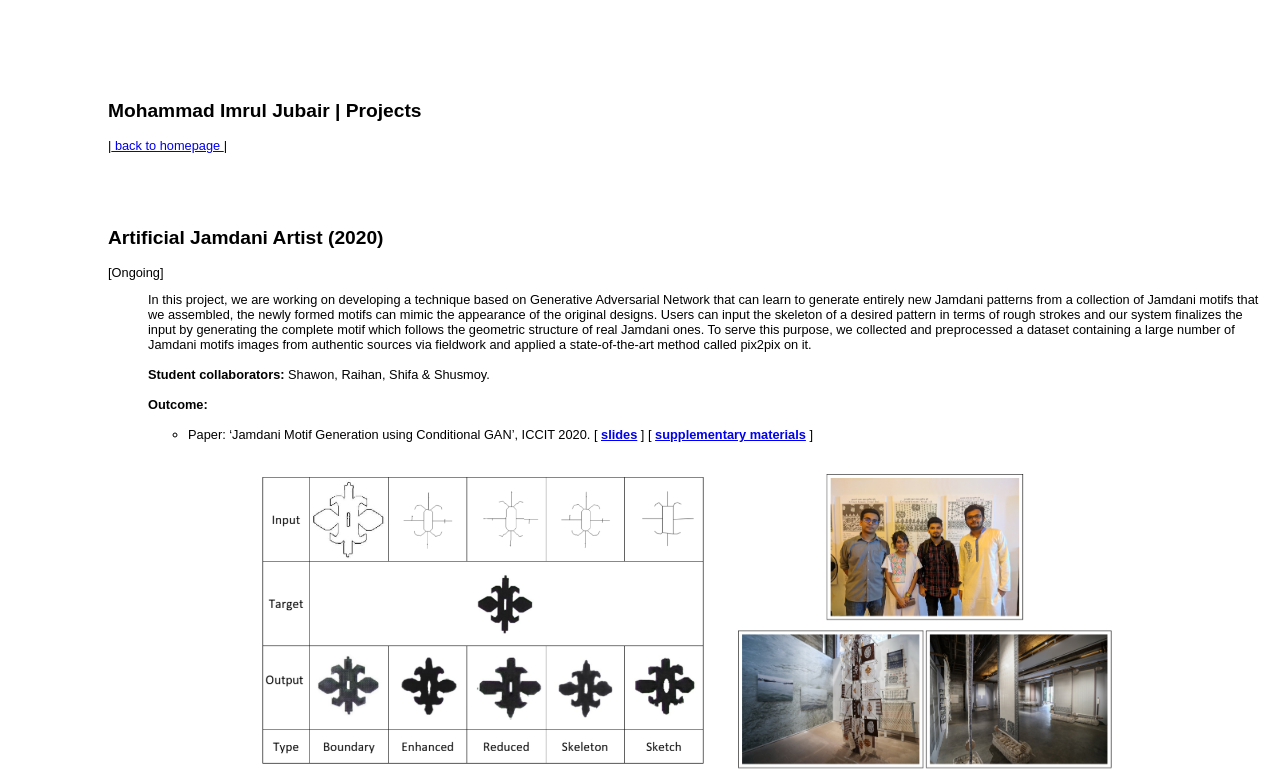
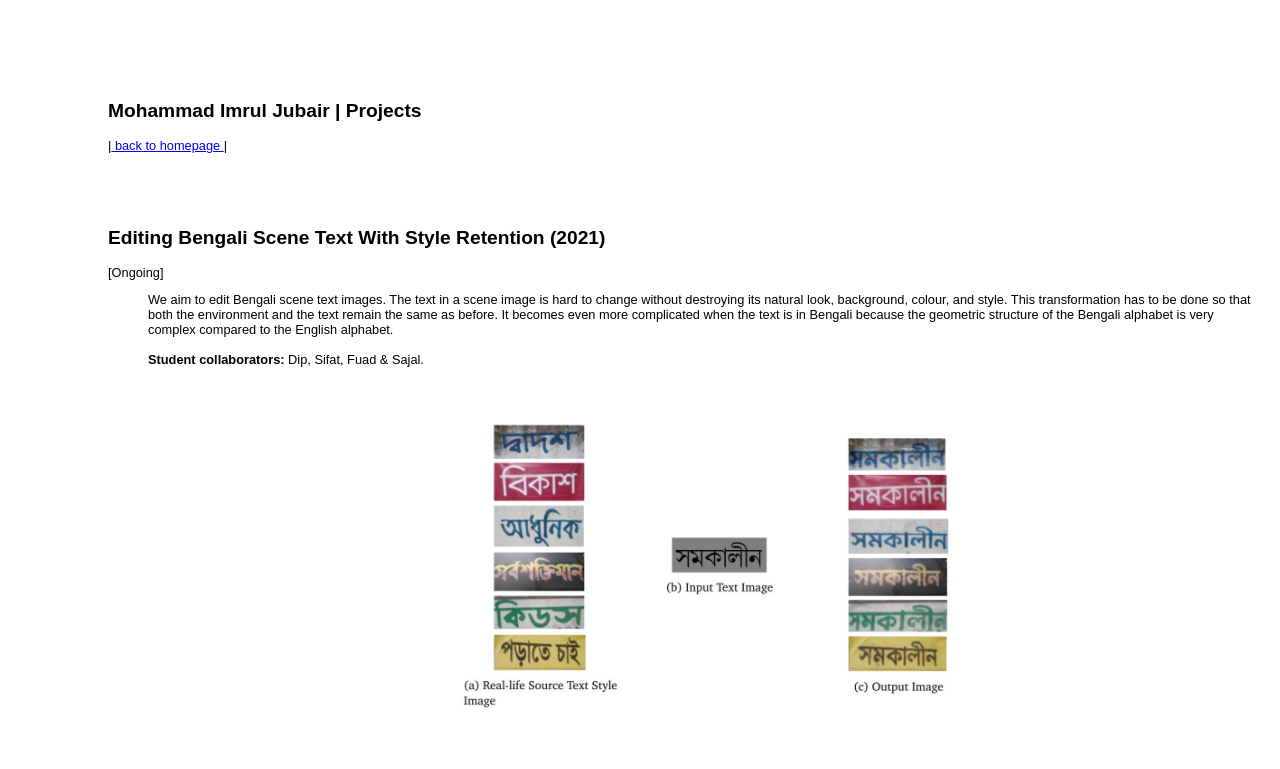
Before and after one commit to imruljubair/imruljubair.github.io, a Jekyll site: the page project/project-page.html, which Jekyll copies as it is, in a window 1280 px wide and 900 px high, cut to the strip 0-769 px from the top of the window. Built offline with Jekyll 4.4.1, drawn with Linux system fonts in a browser that asks for light colours.

Commit message:
Project changes

```diff
--- a/_includes/projects.html
+++ b/_includes/projects.html
@@ -3,7 +3,8 @@
     <a name="projects"></a>
     <h2 class="category-title" style="font-size:130%">Projects</h2>
     <p class="lead">
-      <ul style="font-size:85%">
+      <ul style="font-size:90%">
+	  <li><a href="project/project-page.html#textedit">Editing Bengali Scene Text</a></li>
 		<li><a href="project/project-page.html#jamdani">Artificial Jamdani Artist</a></li>
 	    <li><a href="project/project-page.html#i2i">Image to Image Attire Transfer</a></li>
         <li><a href="project/project-page.html#bdsl">BdSL detection using Deep Learning</a></li>
--- a/project/project-page.html
+++ b/project/project-page.html
@@ -24,7 +24,26 @@ div {
   <br>
   <br>
   <br>
-    <a name="jamdani"></a>
+  <a name="textedit"></a>
+  <h2> Editing Bengali Scene Text With Style Retention (2021)</h2>
+  <p class="lead"> [Ongoing] </p>
+  <p class="lead">
+  <ul>
+    We aim to edit Bengali scene text images. The text in a scene image is hard to change without destroying its natural look, background, colour, and style. This transformation has to be done so that both the environment and the text remain the same as before. It becomes even more complicated when the text is in Bengali because the geometric structure of the Bengali alphabet is very complex compared to the English alphabet.
+<br><br>
+   <strong>Student collaborators:</strong> Dip, Sifat, Fuad & Sajal.
+<br>
+<br>
+</p>
+<p align="center">
+  <br>
+    <img src="material/textedit.JPG" widht = "400" height ="300">
+</p>
+  <br>
+  <br>
+  <br>
+  <br>
+  <a name="jamdani"></a>
   <h2> Artificial Jamdani Artist (2020)</h2>
   <p class="lead"> [Ongoing] </p>
   <p class="lead">
```
Also changed, not shown: project/material/textedit.JPG (added).
